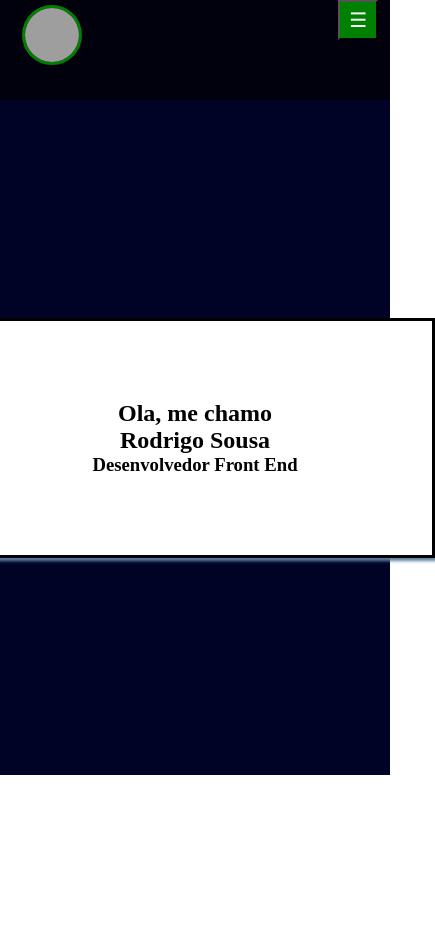
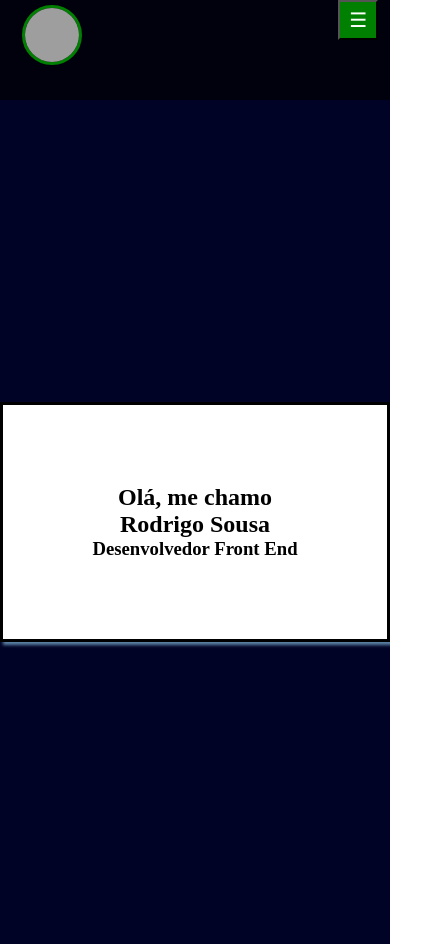
Before and after one commit to Rodrigo-Sousa1/Portfolio, a React (Vite) app: page / in a window 390 px wide. Shown: the whole page, 435 px wide, since content can reach past the window. Before the commit the page ends 844 px from the top, so only its background shows below. Built offline with nearby package versions, Linux system fonts and the light colour scheme; grey boxes are pictures that could not be loaded.

Commit message:
Ajuste responsivo

```diff
--- a/src/components/inicio.jsx
+++ b/src/components/inicio.jsx
@@ -15,6 +15,10 @@ const Headerstyled = styled.header`
     align-items:center;
     background-color:#010326;
     flex-direction:column;
+@media screen and (max-width:420px){
+  height:100vh;
+  width:100%;
+}
 `
 const Secao = styled.section`
     border:solid;
@@ -27,8 +31,11 @@ const Secao = styled.section`
     box-shadow:3px 3px 3px #5B83A6;
     background-color:white;
 @media screen and (max-width:360px){
-  width:18em;
+  width:100%;
   height:12em;
+}
+@media screen and (max-width:420px){
+  width:100%;
 }
 
 `
@@ -38,7 +45,7 @@ export default function Inicio() {
 
             <Secao>
 
-                <h2>Ola, me chamo</h2>
+                <h2>Olá, me chamo</h2>
                 <h1>Rodrigo Sousa</h1>
                 <h3>Desenvolvedor Front End</h3>
 
```
